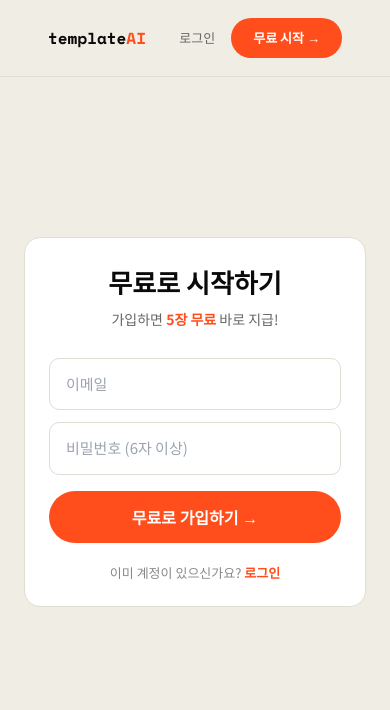
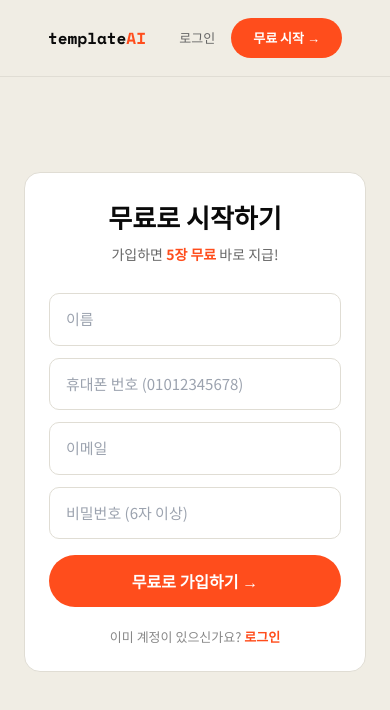
Before and after one commit to happysukhwan-source/templateai, a Next.js app: page /signup in a window 390 px wide. Shown: the top 710 px of the page. Built offline with nearby package versions, Linux system fonts and the light colour scheme; no server answers.

Commit message:
feat: add name and phone fields to signup and payment flow

```diff
--- a/src/pages/pricing.tsx
+++ b/src/pages/pricing.tsx
@@ -1,7 +1,8 @@
-import { useState } from 'react'
+import { useState, useEffect } from 'react'
 import Navbar from '../components/Navbar'
 import type { Session } from '@supabase/supabase-js'
 import Link from 'next/link'
+import { supabase } from '../lib/supabase'
 
 interface Props { session: Session | null }
 
@@ -15,22 +16,36 @@ export default function PricingPage({ session }: Props) {
   const [loading, setLoading] = useState<string | null>(null)
   const [pendingPlan, setPendingPlan] = useState<typeof PLANS[0] | null>(null)
   const [phone, setPhone] = useState('')
+  const [name, setName] = useState('')
   const [phoneError, setPhoneError] = useState('')
+  const [nameError, setNameError] = useState('')
+
+  useEffect(() => {
+    if (!session) return
+    supabase
+      .from('profiles')
+      .select('name, phone')
+      .eq('id', session.user.id)
+      .single()
+      .then(({ data }) => {
+        if (data?.phone) setPhone(data.phone)
+        if (data?.name) setName(data.name)
+      })
+  }, [session])
 
   function openPhoneModal(plan: typeof PLANS[0]) {
     if (!session) { window.location.href = '/signup'; return }
-    setPhone('')
     setPhoneError('')
+    setNameError('')
     setPendingPlan(plan)
   }
 
   async function confirmPayment() {
+    let valid = true
+    if (!name.trim()) { setNameError('이름을 입력해주세요.'); valid = false }
     const phoneClean = phone.replace(/[^0-9]/g, '')
-    if (phoneClean.length < 10) {
-      setPhoneError('올바른 휴대폰 번호를 입력해주세요.')
-      return
-    }
-    if (!pendingPlan) return
+    if (phoneClean.length < 10) { setPhoneError('올바른 휴대폰 번호를 입력해주세요.'); valid = false }
+    if (!valid || !pendingPlan) return
 
     const plan = pendingPlan
     setPendingPlan(null)
@@ -50,6 +65,7 @@ export default function PricingPage({ session }: Props) {
         payMethod: 'CARD',
         customer: {
           customerId: session!.user.id,
+          fullName: name.trim(),
           email: session!.user.email,
           phoneNumber: phoneClean,
         },
@@ -79,40 +95,53 @@ export default function PricingPage({ session }: Props) {
     setLoading(null)
   }
 
+  const inputStyle = {
+    width: '100%', padding: '12px 14px', borderRadius: 10, fontSize: 15,
+    border: '1.5px solid var(--border)', outline: 'none',
+    boxSizing: 'border-box' as const, fontFamily: 'inherit',
+  }
+
   return (
     <div style={{ minHeight: '100vh', background: 'var(--cream)' }}>
       <Navbar />
 
-      {/* 휴대폰 번호 입력 모달 */}
+      {/* 결제 정보 확인 모달 */}
       {pendingPlan && (
         <div style={{
           position: 'fixed', inset: 0, background: 'rgba(0,0,0,0.5)',
           display: 'flex', alignItems: 'center', justifyContent: 'center', zIndex: 1000,
         }}>
           <div style={{
-            background: 'white', borderRadius: 20, padding: '40px 36px', width: 360,
+            background: 'white', borderRadius: 20, padding: '40px 36px', width: 380,
             boxShadow: '0 20px 60px rgba(0,0,0,0.15)',
           }}>
-            <h3 style={{ fontSize: 18, fontWeight: 800, marginBottom: 8 }}>휴대폰 번호 입력</h3>
-            <p style={{ fontSize: 13, color: '#888', marginBottom: 24 }}>
-              KG이니시스 결제에 필요합니다.
-            </p>
+            <h3 style={{ fontSize: 18, fontWeight: 800, marginBottom: 6 }}>결제자 정보 확인</h3>
+            <p style={{ fontSize: 13, color: '#888', marginBottom: 24 }}>KG이니시스 결제에 필요합니다.</p>
+
+            <div style={{ display: 'flex', flexDirection: 'column', gap: 10 }}>
+              <div>
+                <input
+                  type="text"
+                  placeholder="이름"
+                  value={name}
+                  onChange={e => { setName(e.target.value); setNameError('') }}
+                  style={{ ...inputStyle, borderColor: nameError ? '#ef4444' : 'var(--border)' }}
+                />
+                {nameError && <p style={{ fontSize: 12, color: '#ef4444', marginTop: 4 }}>{nameError}</p>}
+              </div>
+              <div>
                 <input
                   type="tel"
-              placeholder="01012345678"
+                  placeholder="휴대폰 번호 (01012345678)"
                   value={phone}
                   onChange={e => { setPhone(e.target.value); setPhoneError('') }}
                   onKeyDown={e => e.key === 'Enter' && confirmPayment()}
-              autoFocus
-              style={{
-                width: '100%', padding: '12px 14px', borderRadius: 10, fontSize: 16,
-                border: `1.5px solid ${phoneError ? '#ef4444' : 'var(--border)'}`,
-                outline: 'none', boxSizing: 'border-box', fontFamily: 'inherit',
-              }}
+                  style={{ ...inputStyle, borderColor: phoneError ? '#ef4444' : 'var(--border)' }}
                 />
-            {phoneError && (
-              <p style={{ fontSize: 12, color: '#ef4444', marginTop: 6 }}>{phoneError}</p>
-            )}
+                {phoneError && <p style={{ fontSize: 12, color: '#ef4444', marginTop: 4 }}>{phoneError}</p>}
+              </div>
+            </div>
+
             <div style={{ display: 'flex', gap: 10, marginTop: 24 }}>
               <button
                 onClick={() => setPendingPlan(null)}
--- a/src/pages/signup.tsx
+++ b/src/pages/signup.tsx
@@ -6,11 +6,16 @@ import Navbar from '../components/Navbar'
 export default function SignupPage() {
   const [email, setEmail] = useState('')
   const [password, setPassword] = useState('')
+  const [name, setName] = useState('')
+  const [phone, setPhone] = useState('')
   const [loading, setLoading] = useState(false)
   const [error, setError] = useState('')
   const [done, setDone] = useState(false)
 
   async function handleSignup() {
+    if (!name.trim()) { setError('이름을 입력해주세요.'); return }
+    const phoneClean = phone.replace(/[^0-9]/g, '')
+    if (phoneClean.length < 10) { setError('올바른 휴대폰 번호를 입력해주세요.'); return }
     if (!email || !password) { setError('이메일과 비밀번호를 입력해주세요.'); return }
     if (password.length < 6) { setError('비밀번호는 6자 이상이어야 해요.'); return }
 
@@ -19,31 +24,33 @@ export default function SignupPage() {
       email,
       password,
       options: {
-        data: {
-          display_name: email.split('@')[0]
-        }
+        data: { display_name: name.trim() }
       }
     })
 
     if (err) { setError(err.message); setLoading(false); return }
 
-    // 프로필 생성 (무료 5장 지급)
     if (data.user) {
       const { error: profileError } = await supabase.from('profiles').insert({
         id: data.user.id,
         email,
+        name: name.trim(),
+        phone: phoneClean,
         free_credits: 5,
         paid_credits: 0,
       })
 
       if (profileError) {
         console.error('Profile creation error:', profileError)
-        // Note: If this fails, it might be due to RLS.
-        // In a production app, this should ideally be handled by a Supabase Trigger.
       }
     }
     setDone(true)
     setLoading(false)
+  }
+
+  const inputStyle = {
+    padding: '14px 16px', borderRadius: 10, border: '1.5px solid var(--border)',
+    fontSize: 15, outline: 'none', fontFamily: 'inherit', width: '100%', boxSizing: 'border-box' as const,
   }
 
   return (
@@ -69,11 +76,27 @@ export default function SignupPage() {
 
               <div style={{ display: 'flex', flexDirection: 'column', gap: 12 }}>
                 <input
+                  type="text"
+                  placeholder="이름"
+                  value={name}
+                  onChange={e => setName(e.target.value)}
+                  style={inputStyle}
+                  onKeyDown={e => e.key === 'Enter' && handleSignup()}
+                />
+                <input
+                  type="tel"
+                  placeholder="휴대폰 번호 (01012345678)"
+                  value={phone}
+                  onChange={e => setPhone(e.target.value)}
+                  style={inputStyle}
+                  onKeyDown={e => e.key === 'Enter' && handleSignup()}
+                />
+                <input
                   type="email"
                   placeholder="이메일"
                   value={email}
                   onChange={e => setEmail(e.target.value)}
-                  style={{ padding: '14px 16px', borderRadius: 10, border: '1.5px solid var(--border)', fontSize: 15, outline: 'none', fontFamily: 'inherit' }}
+                  style={inputStyle}
                   onKeyDown={e => e.key === 'Enter' && handleSignup()}
                 />
                 <input
@@ -81,7 +104,7 @@ export default function SignupPage() {
                   placeholder="비밀번호 (6자 이상)"
                   value={password}
                   onChange={e => setPassword(e.target.value)}
-                  style={{ padding: '14px 16px', borderRadius: 10, border: '1.5px solid var(--border)', fontSize: 15, outline: 'none', fontFamily: 'inherit' }}
+                  style={inputStyle}
                   onKeyDown={e => e.key === 'Enter' && handleSignup()}
                 />
 
```
Lines whose indentation alone changed are shown as unchanged.
